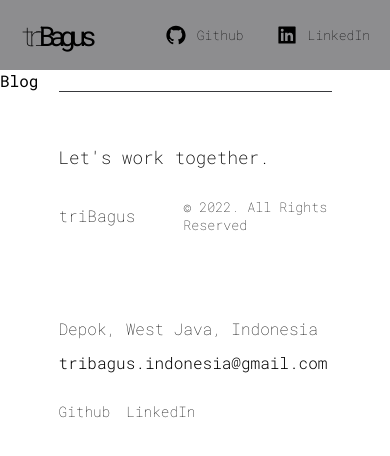
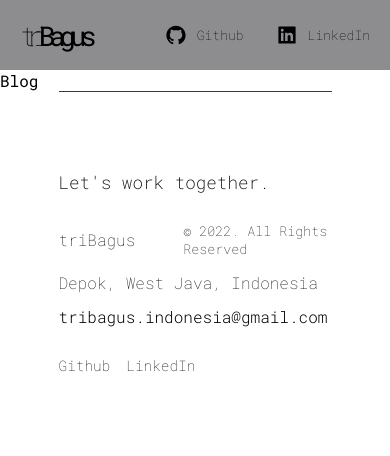
Before and after one commit to tribagusu/tribagus-website, a Next.js app: page /blog in a window 390 px wide. Shown: the top 456 px of the page. Built offline with nearby package versions, Linux system fonts and the light colour scheme.

Commit message:
fix responsive mobile

```diff
--- a/styles/About.module.scss
+++ b/styles/About.module.scss
@@ -178,7 +178,7 @@
           text-align: center;
         }
         p {
-          font-size: 1rem;
+          font-size: 16px;
         }
       }
     }
@@ -187,7 +187,7 @@
 
 @include sm {
   .about {
-    height: 1500px;
+    height: 1350px;
     .container {
       .cards {
         .card {
--- a/styles/Footer.module.scss
+++ b/styles/Footer.module.scss
@@ -3,18 +3,19 @@
 .footer {
   display: flex;
   justify-content: center;
-  height: 300px;
+  min-height: 200px;
+
   .container {
     width: 70%;
     display: flex;
     justify-content: center;
+    align-items: center;
     gap: 15%;
-    padding-bottom: 5rem;
     border-top: 1px solid #38393d;
+    padding: 4rem 0;
     .left {
       display: flex;
       flex-direction: column;
-      margin-top: 50px;
       h1 {
         font-size: 1.2rem;
         font-weight: 200;
@@ -35,7 +36,6 @@
     .right {
       display: flex;
       flex-direction: column;
-      margin-top: 70px;
       h3 {
         font-size: 1rem;
         font-weight: 100;
@@ -76,21 +76,17 @@
 
 @include md {
   .footer {
-    height: 500px;
     .container {
       flex-direction: column;
+      align-items: flex-start;
       padding-right: 5rem;
       gap: 0;
-      .left {
-        margin-top: 0;
-      }
     }
   }
 }
 
 @include sm {
   .footer {
-    height: 450px;
     .container {
       padding-right: 0;
       .left {
--- a/styles/Hero.module.scss
+++ b/styles/Hero.module.scss
@@ -20,7 +20,7 @@
         line-height: 1;
       }
       p {
-        width: 50%;
+        width: 60%;
         margin-top: 0;
         font-weight: 200;
       }
```
Also changed, not shown: styles/Works.module.scss (+7 -8 lines).
